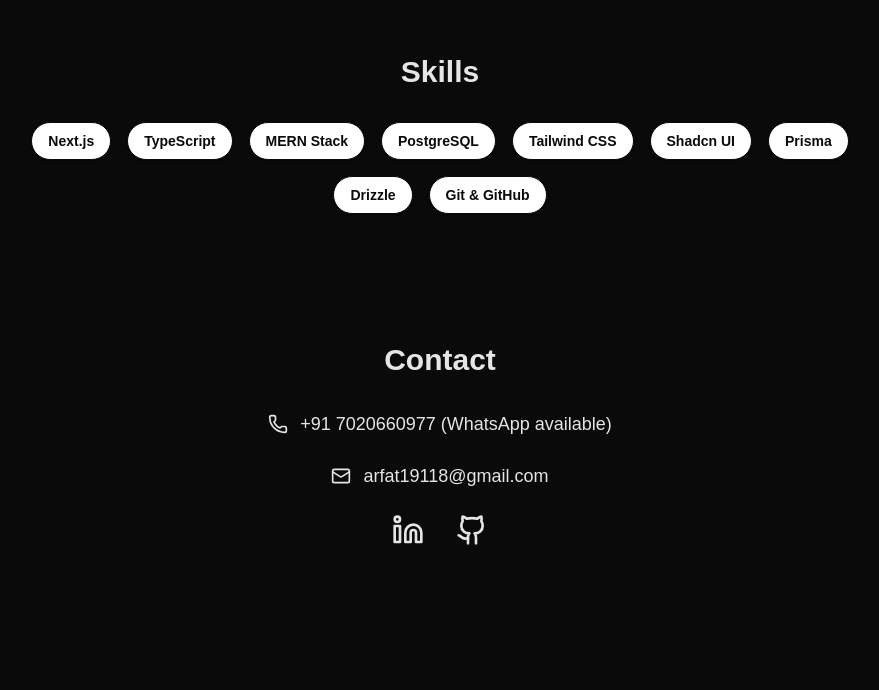
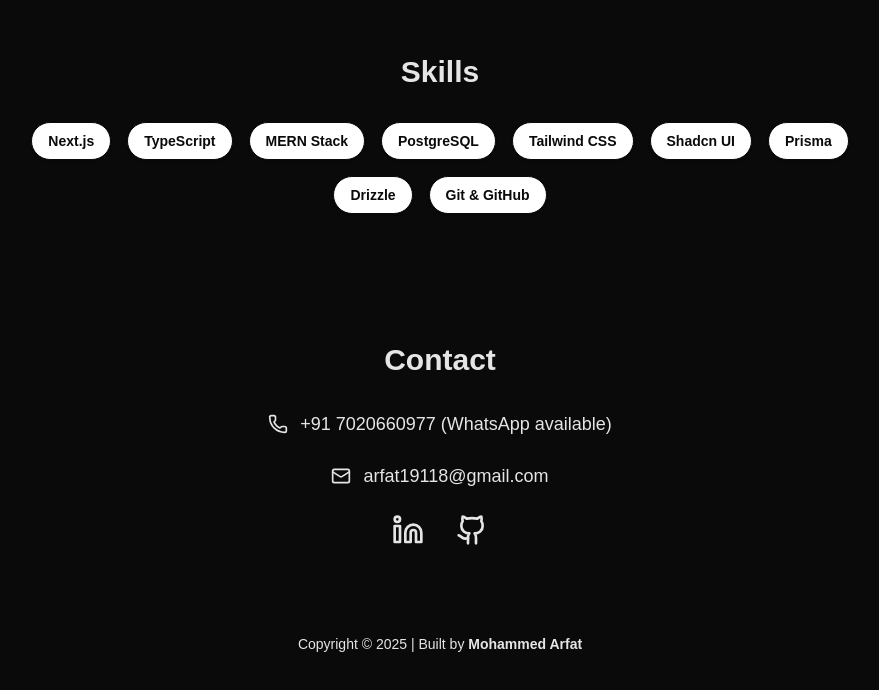
Before and after one commit to mdarfatwork/portfolio, a Next.js app: page / in a window 1280 px wide. Shown: the part 2116-2806 px from the top of the page, without its empty margins (200-1079 px from the left). Before the commit the page ends 2746 px from the top, so only its background shows below. Built offline with nearby package versions, Linux system fonts and the light colour scheme.

Commit message:
footer added

```diff
--- a/app/page.tsx
+++ b/app/page.tsx
@@ -1,5 +1,6 @@
 import About from "@/components/About";
 import Contact from "@/components/Contact";
+import Footer from "@/components/Footer";
 import Hero from "@/components/Hero";
 import Projects from "@/components/Projects";
 import Skills from "@/components/Skills";
@@ -12,6 +13,7 @@
       <Projects />
       <Skills />
       <Contact />
+      <Footer />
     </main>
   );
 }
--- /dev/null
+++ b/components/Footer.tsx
@@ -0,0 +1,12 @@
+export default function Footer() {
+  const year = new Date().getFullYear();
+
+  return (
+    <footer className="w-full py-6 text-center">
+      <p className="text-sm">
+        Copyright © {year} | Built by{" "}
+        <span className="font-semibold">Mohammed Arfat</span>
+      </p>
+    </footer>
+  );
+}
```
